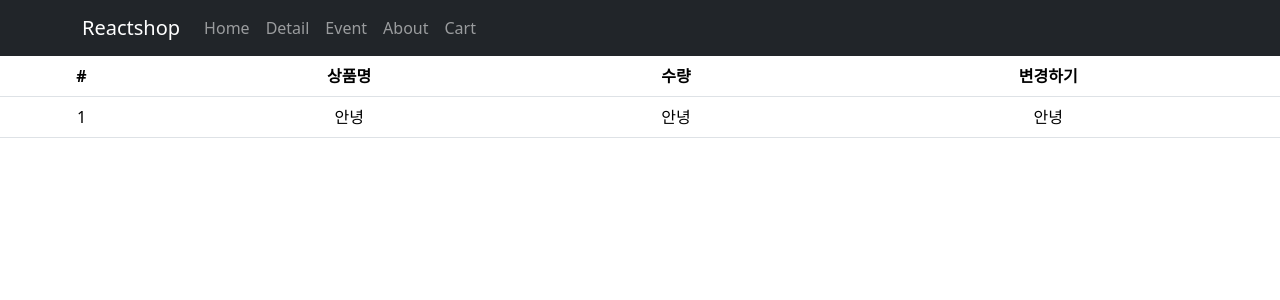
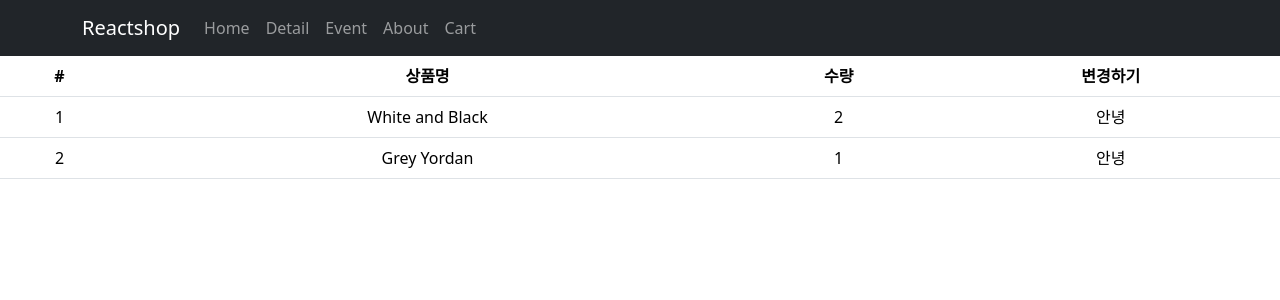
Before and after one commit to SeoeunCho/React-Study, a React (Create React App) app in the folder shop/: page /cart in a window 1280 px wide. Shown: the top 300 px of the page. Built offline with nearby package versions, Linux system fonts and the light colour scheme.

Commit message:
Redux 2 : store에 state 보관하고 쓰는 법

```diff
--- a/shop/src/pages/Cart.js
+++ b/shop/src/pages/Cart.js
@@ -1,6 +1,10 @@
 import { Table } from 'react-bootstrap';
+import { useSelector } from 'react-redux';
 
 function Cart() {
+  let cart = useSelector((state) => state.cart);
+  console.log(cart);
+
   return (
     <div>
       <Table>
@@ -13,12 +17,16 @@ function Cart() {
           </tr>
         </thead>
         <tbody>
-          <tr>
-            <td>1</td>
-            <td>안녕</td>
-            <td>안녕</td>
-            <td>안녕</td>
-          </tr>
+          {cart.map((el, i) => {
+            return (
+              <tr>
+                <td>{i + 1}</td>
+                <td>{el.name}</td>
+                <td>{el.count}</td>
+                <td>안녕</td>
+              </tr>
+            );
+          })}
         </tbody>
       </Table>
     </div>
--- a/shop/src/store.js
+++ b/shop/src/store.js
@@ -1,5 +1,15 @@
-import { configureStore } from '@reduxjs/toolkit';
+import { configureStore, createSlice } from '@reduxjs/toolkit';
+
+let cart = createSlice({
+  name: 'cart',
+  initialState: [
+    { id: 0, name: 'White and Black', count: 2 },
+    { id: 2, name: 'Grey Yordan', count: 1 },
+  ],
+});
 
 export default configureStore({
-  reducer: {},
+  reducer: {
+    cart: cart.reducer,
+  },
 });
```
